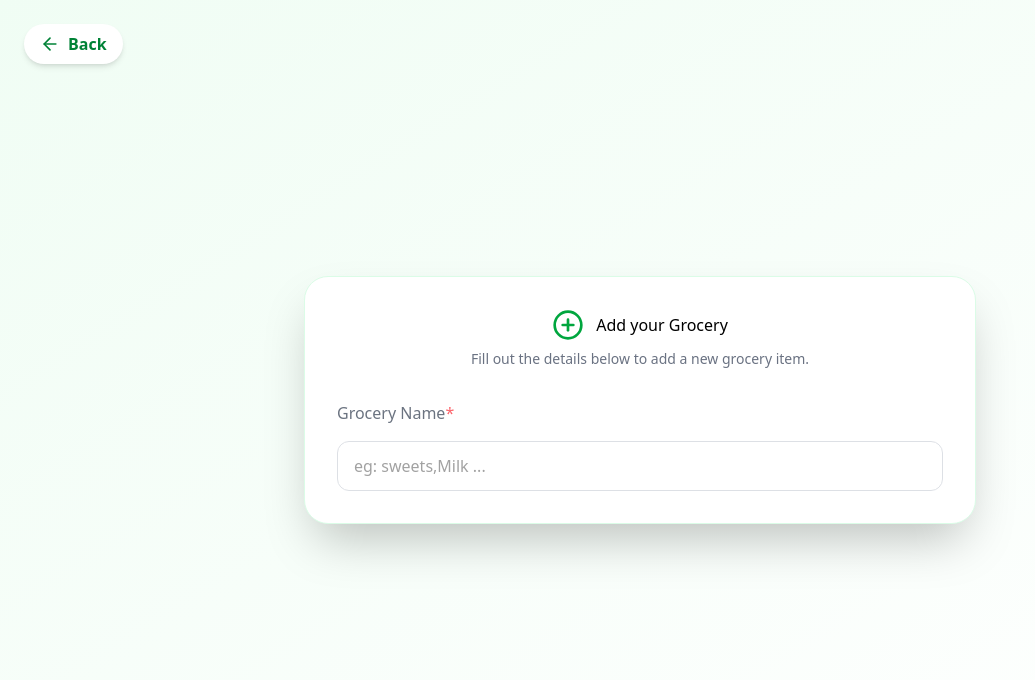
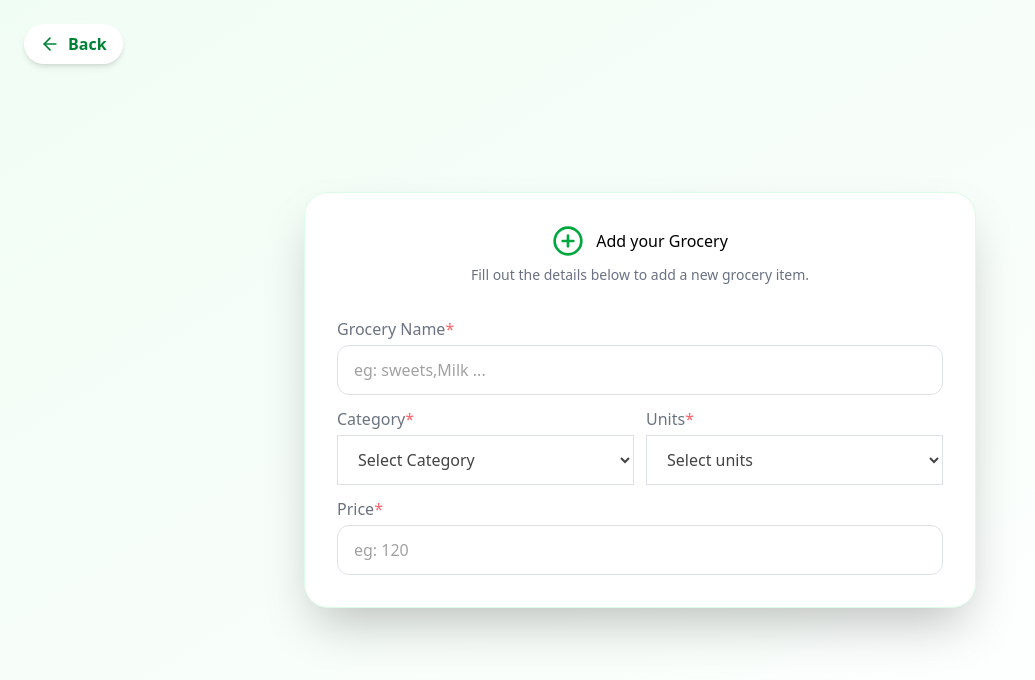
Before and after one commit to vishal-gawade-031/snap-cart, a Next.js app: page /admin/add-grocery in a window 1280 px wide. Shown: the top 680 px of the page, without its empty margins (0-1035 px from the left). Built offline with nearby package versions, Linux system fonts and the light colour scheme.

Commit message:
fixed admin pannel

```diff
--- a/src/app/admin/add-grocery/page.tsx
+++ b/src/app/admin/add-grocery/page.tsx
@@ -2,7 +2,7 @@
 import { ArrowLeft, LucideAirVent, Plus, PlusCircle } from 'lucide-react'
 import Link from 'next/link'
 import {motion} from "motion/react"
-import React from 'react'
+import React, { useState } from 'react'
 
 const categories=[
            "Fruits & Vegetables",
@@ -18,6 +18,12 @@ const categories=[
 ]
 const units=["kg","g","liter","ml","piece","pack"];
 const AddGrocery = () => {
+    const [name,setName]=useState("");
+    const [category,setCategory]=useState("");
+    const [unit,setUnit]=useState("");
+    // const [price,setPrice]=useState("");
+    const [preview,setPreview]=useState<string | null>();
+    const [backendImage,setBackendImage]=useState<Blob | null>()
   return (
     <div className='min-h-screen flex items-center justify-center
     bg-linear-to-br from-green-50 to-white py-16 px-4 relative'>
@@ -31,7 +37,7 @@ const AddGrocery = () => {
             <motion.div
                     initial={{y:20,opacity:20}}
                     animate={{y:0,opacity:1}}
-                    transition={{duration:0.4}}
+                    transition={{duration:0.2}}
                     className='bg-white w-full max-w-2xl shadow-2xl rounded-3xl border border-green-100 p-8'>
                 <div className="flex flex-col items-center mb-8">
                     <div className="flex items-center gap-3">
@@ -42,12 +48,51 @@ const AddGrocery = () => {
                 </div>
 
                 <form className='flex flex-col gap-3 w-full animate-pulse'>
+                    <div >
                     <label htmlFor='name' className='block text-gray-700 font-medium mb-1'>Grocery Name
                         <span className='text-red-500'>*</span>
                     </label>
                     <input type="text" id='name' placeholder='eg: sweets,Milk ...' className='w-full border border-gray-300
+                    rounded-xl px-4 py-3 outline-none focus:ring-2 focus:ring-green-400 transition-all'
+                    onChange={(e)=>setName(e.target.value)}
+                    value={name} />
+                        </div>
+                        <div className="grid grid-cols-1 sm:grid-cols-2 gap-3">
+                            <div className="">
+                                <label className='block text-gray-700 font-medium mb-1'>Category
+                                    <span className='text-red-500'>*</span></label>
+                                    <select name="category" className='w-full border border-gray-300 rounded-x1 px-4
+                                    py-3 outline-none focus:rin-2 focus:ring-green-400 transition-all bg-white'
+                                    onChange={(e)=>setCategory(e.target.value)}>
+                                        <option value="">Select Category</option>
+                                        {categories.map(cat=>(
+                                            <option value={cat}>{cat}</option>
+                                        ))}
+
+                                    </select>
+                            </div>
+                                <div className="">
+                                                     <label className='block text-gray-700 font-medium mb-1'>Units
+                                    <span className='text-red-500'>*</span></label>
+                                    <select name="Units" className='w-full border border-gray-300 rounded-x1 px-4
+                                    py-3 outline-none focus:rin-2 focus:ring-green-400 transition-all bg-white'
+                                    onChange={(e)=>{setUnit(e.target.value)}}
+                                    value={unit}>
+                                        <option value="">Select units</option>
+                                        {units.map(cat=>(
+                                            <option value={cat}>{cat}</option>
+                                        ))}
+
+                                    </select>
+                                </div>
+                        </div>
+                          <div >
+                    <label htmlFor='name' className='block text-gray-700 font-medium mb-1'>Price
+                        <span className='text-red-500'>*</span>
+                    </label>
+                    <input type="text" id='name' placeholder='eg: 120' className='w-full border border-gray-300
                     rounded-xl px-4 py-3 outline-none focus:ring-2 focus:ring-green-400 transition-all' />
-
+                        </div>
                 </form>
             </motion.div>
     </div>
--- a/src/app/api/admin/add-grocery/route.ts
+++ b/src/app/api/admin/add-grocery/route.ts
@@ -13,7 +13,7 @@ export async function POST(req:NextRequest) {
             {status:400}
         }
         const formData=await req.formData()
-        console.log("form data:",formData);
+       console.log("form data:",formData);
         const name=formData.get("name") as string
         const category=formData.get("category") as string
         const unit = formData.get("unit") as string
```
